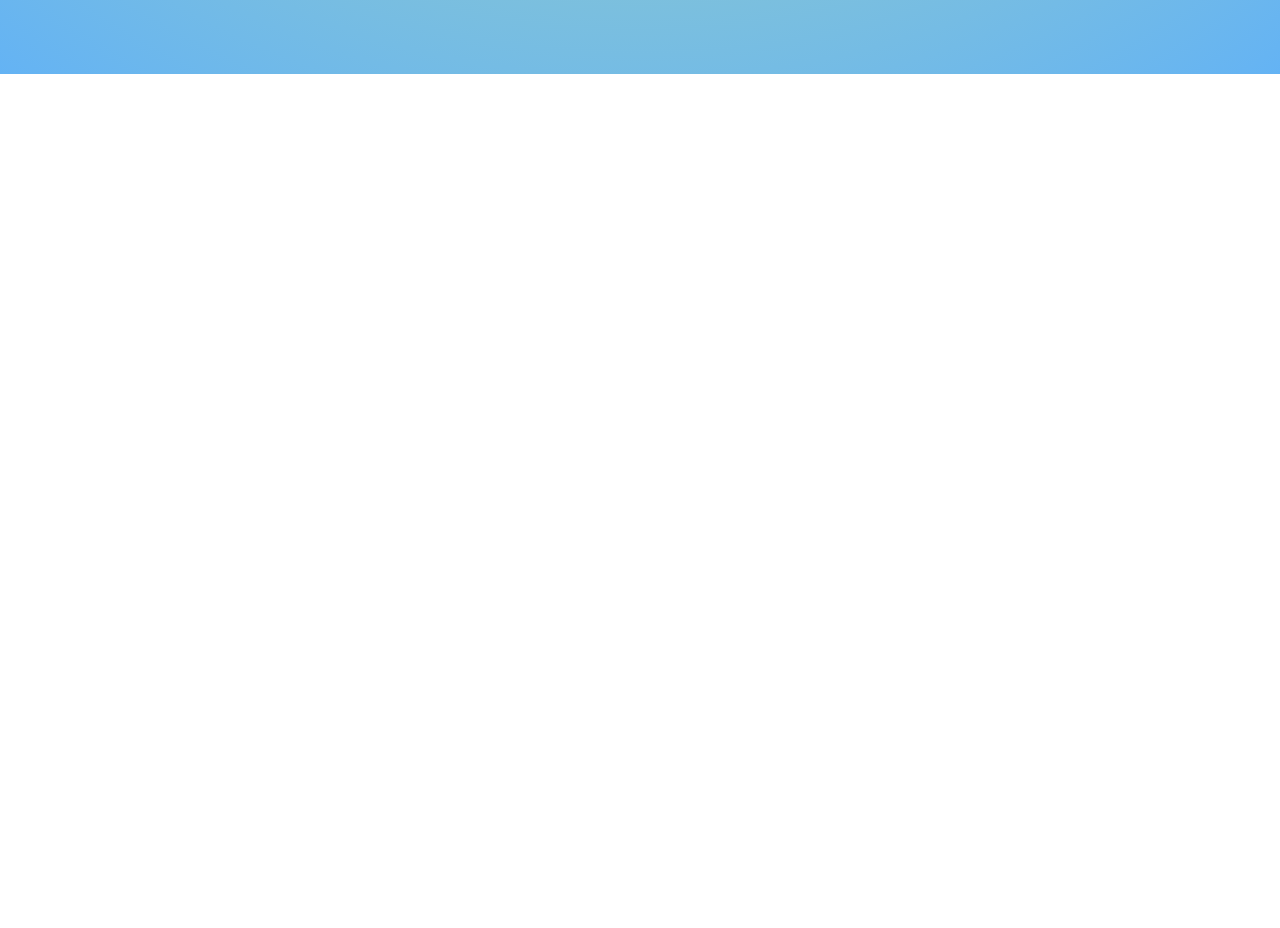
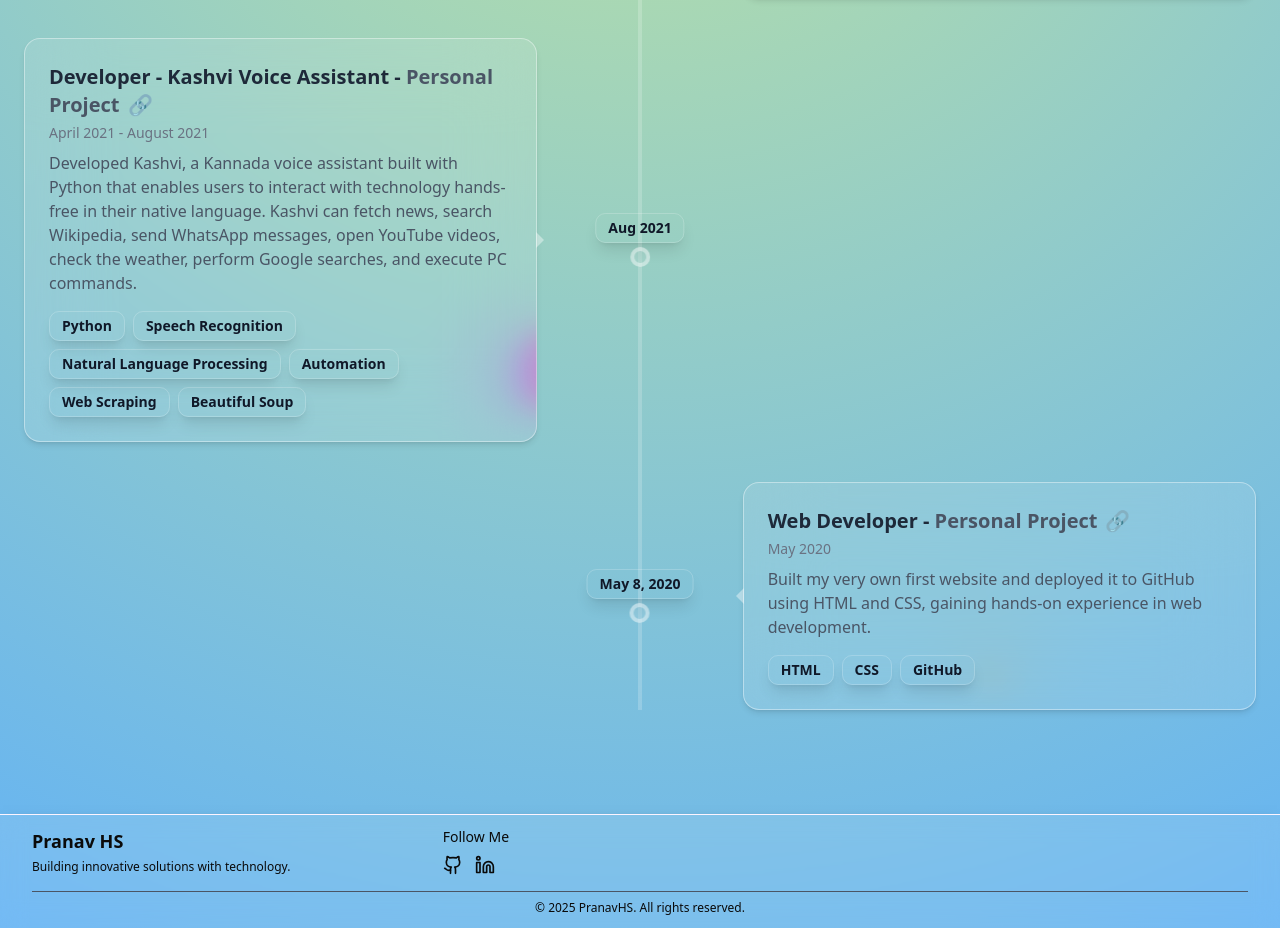
Before and after one commit to pranav-hsg/pranavhsg, a Next.js app: page /experience in a window 1280 px wide. Shown: the part 1734-2662 px from the top of the page. Before the commit the page ends 1808 px from the top, so only its background shows below. Built offline with nearby package versions, Linux system fonts and the light colour scheme.

Commit message:
> Footer changes and more

```diff
--- a/src/app/experience/experience.tsx
+++ b/src/app/experience/experience.tsx
@@ -10,6 +10,15 @@ export default function Experience() {
             date: "Present",
             description: "Developed 10+ end-to-end CRUD screens using Spring Boot and Angular. Optimized API performance, engineered a WhatsApp notification system, and contributed to Spring Data JPA.",
             techStack: ["Java", "Spring Boot", "Angular", "MySQL", "Docker"],
+        },
+        {
+            "company": "Personal Project",
+            "role": "Developer - PranavHSG.com",
+            "url": "https://pranavhsg.com",
+            "duration": "March 2025",
+            "date": "Mar 2025",
+            "description": "Built the site you are seeing now, PranavHSG.com, using Next.js and deployed it successfully. It features SEO-optimized pages, ensuring better visibility and performance.",
+            "techStack": ["Next.js", "React", "Tailwind CSS", "SEO", "Vercel"]
         },
         {
             company: "Maven Central",
@@ -38,13 +47,23 @@ export default function Experience() {
             "date": "Mar 2022",
             "description": "Developed & Published to NPM, a zero-dependency, mobile-responsive React slider that automatically adjusts gaps between slides according to the viewport. Achieved a total of 300+ downloads.",
             "techStack": ["React", "JavaScript", "NPM"]
-        }, {
+        },
+        {
             "company": "Personal Project",
-            "url": "https://google.com",
+            "role": "Developer - Kashvi Voice Assistant",
+            "url": "https://github.com/pranav-hsg/kashvi/tree/decorator-error-handle",
+            "duration": "April 2021 - August 2021",
+            "date": "Aug 2021",
+            "description": "Developed Kashvi, a Kannada voice assistant built with Python that enables users to interact with technology hands-free in their native language. Kashvi can fetch news, search Wikipedia, send WhatsApp messages, open YouTube videos, check the weather, perform Google searches, and execute PC commands. ",
+            "techStack": ["Python", "Speech Recognition", "Natural Language Processing", "Automation", "Web Scraping", "Beautiful Soup"]
+        },
+        {
+            "company": "Personal Project",
+            "url": "https://pranav-hsg.github.io/Balebailu/",
             "role": "Web Developer",
             "duration": "May 2020",
             "date": "May 8, 2020",
-            "description": "Built my very own first website and published it to GitHub using HTML and CSS, gaining hands-on experience in web development.",
+            "description": "Built my very own first website and deployed it to GitHub using HTML and CSS, gaining hands-on experience in web development.",
             "techStack": ["HTML", "CSS", "GitHub"]
         }
 
--- /dev/null
+++ b/src/app/footer.tsx
@@ -0,0 +1,37 @@
+import { Github, Linkedin } from "lucide-react";
+
+export function Footer() {
+    return (
+        <footer className="glassy-base py-3 px-4 border-t border-fuchsia-50 shadow-lg shadow-neutral-700">
+            <div className="container mx-auto px-4">
+                <div className="grid grid-cols-1 md:grid-cols-3 gap-4 text-center md:text-left">
+                    {/* Logo & About */}
+                    <div className="flex flex-col items-center md:items-start">
+                        <h2 className="text-lg font-semibold">Pranav HS</h2>
+                        <p className="mt-1 text-xs max-w-xs">
+                            Building innovative solutions with technology.
+                        </p>
+                    </div>
+
+                    {/* Social Media */}
+                    <div className="flex flex-col items-center md:items-start">
+                        <h3 className="text-sm font-medium">Follow Me</h3>
+                        <div className="flex space-x-3 mt-2">
+                            <a href="https://github.com/pranav-hsg" className="hover:text-white transition">
+                                <Github size={20} />
+                            </a>
+                            <a href="https://linkedin.com/in/pranav-hsg" className="hover:text-white transition">
+                                <Linkedin size={20} />
+                            </a>
+                        </div>
+                    </div>
+                </div>
+
+                {/* Copyright */}
+                <div className="text-center text-xs mt-4 border-t border-gray-600 pt-2">
+                    © {new Date().getFullYear()} PranavHS. All rights reserved.
+                </div>
+            </div>
+        </footer>
+    );
+}
--- a/src/app/globals.css
+++ b/src/app/globals.css
@@ -202,7 +202,6 @@ body {
 html,
 body {
   min-height: 100%;
-  color: red;
 }
 
 * {
--- a/src/app/layout.tsx
+++ b/src/app/layout.tsx
@@ -3,6 +3,7 @@ import { Geist, Geist_Mono } from "next/font/google";
 import "./globals.css";
 import Header from "./header";
 import { NotificationContainerComponent } from "@/context/notification-context";
+import { Footer } from "./footer";
 
 const geistSans = Geist({
   variable: "--font-geist-sans",
@@ -65,6 +66,7 @@ export default function RootLayout({
 
           <Header />
           {children}
+          <Footer />
         </NotificationContainerComponent>
       </body>
     </html>
```
Also changed, not shown: package.json (line endings or trailing spaces).
